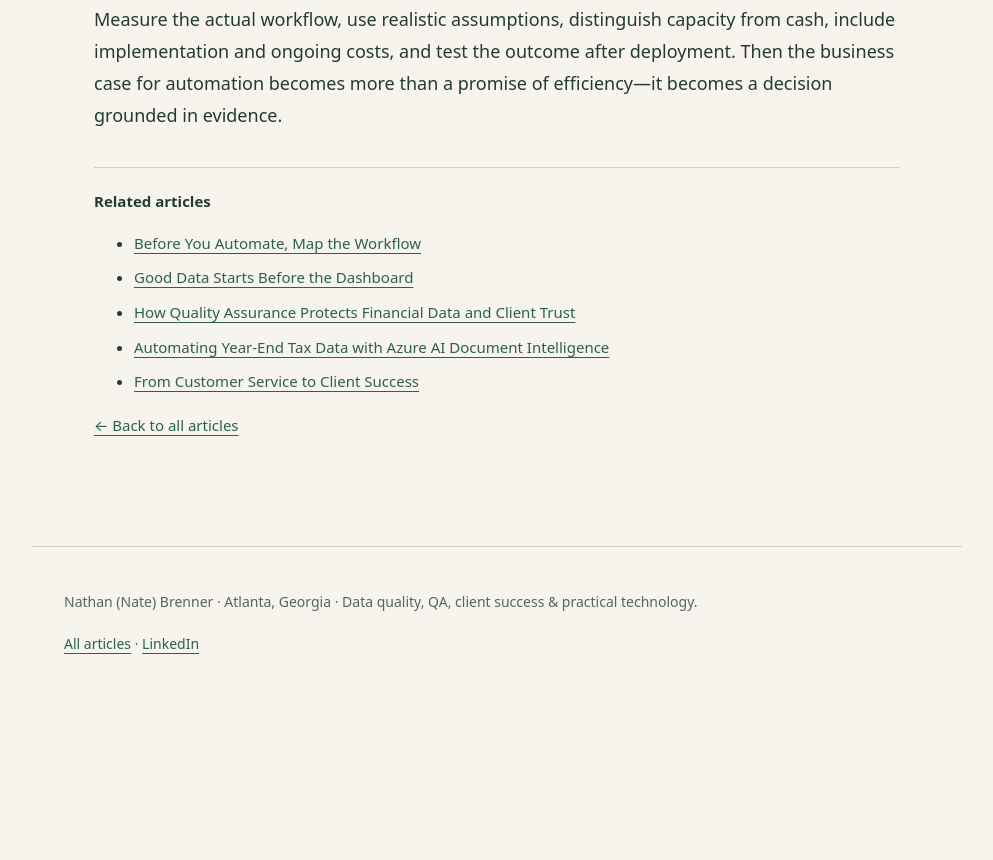
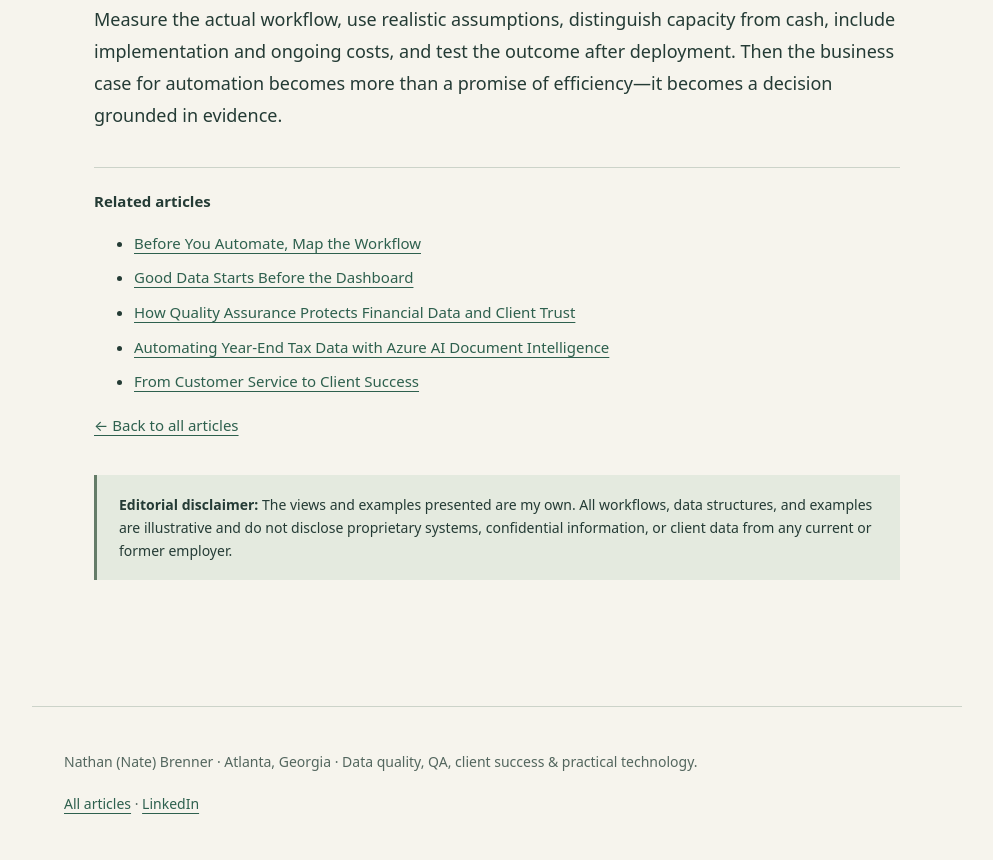
Before and after one commit to Nathan-Brenner/Nathan-Brenner.github.io, a plain HTML site: page hidden-cost-manual-work-automation-roi.html in a window 1280 px wide. Shown: the part 7691-8551 px from the top of the page, without its empty margins (143-1136 px from the left). Before the commit the page ends 8391 px from the top, so only its background shows below. Drawn offline with Linux system fonts and the light colour scheme.

Commit message:
Add editorial disclaimer to professional article

```diff
--- a/hidden-cost-manual-work-automation-roi.html
+++ b/hidden-cost-manual-work-automation-roi.html
@@ -139,6 +139,7 @@
 <li><a href="client-success-customer-service.html">From Customer Service to Client Success</a></li>
 </ul><p><a href="/#writing">← Back to all articles</a></p></div>
 
+<aside class="editorial-disclaimer" aria-label="Editorial disclaimer" style="margin:36px 0;padding:18px 22px;border-left:3px solid #647c68;background:#e4eadf;color:#243b35;font-size:14px;line-height:1.65"><strong>Editorial disclaimer:</strong> The views and examples presented are my own. All workflows, data structures, and examples are illustrative and do not disclose proprietary systems, confidential information, or client data from any current or former employer.</aside>
 </article></main><footer><p>Nathan (Nate) Brenner · Atlanta, Georgia · Data quality, QA, client success &amp; practical technology.</p><p><a href="/#writing">All articles</a> · <a href="https://www.linkedin.com/in/nate-brenner/">LinkedIn</a></p></footer>
 <script>
 (function() {
```
